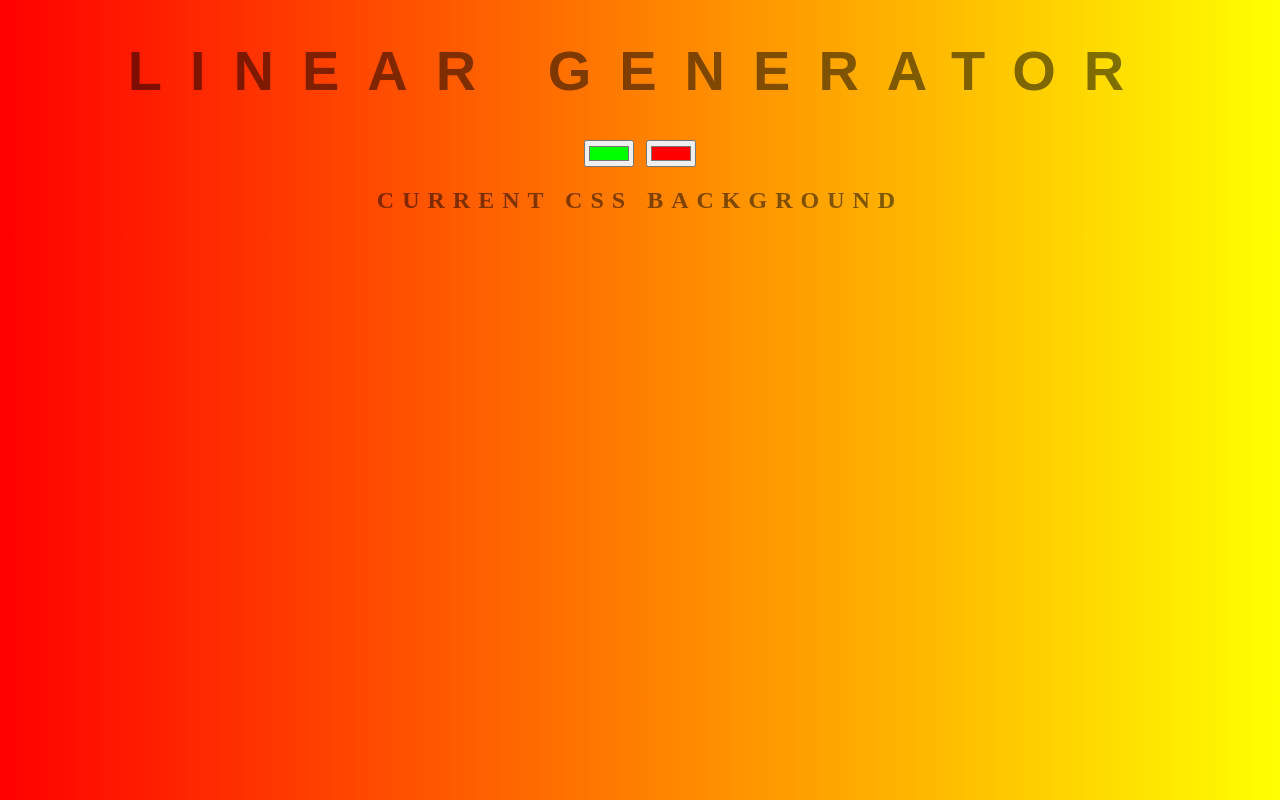
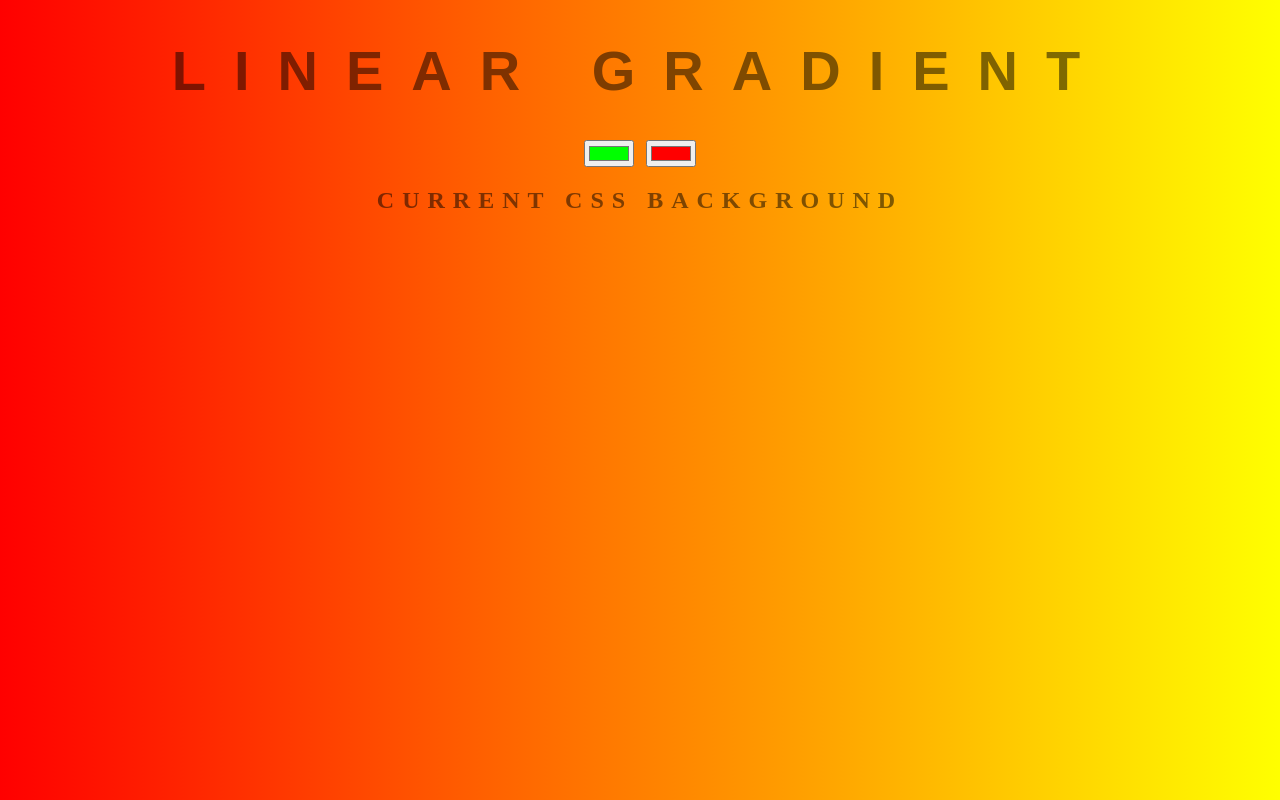
Before and after one commit to ArpitSaini07/linear-gradient, a plain HTML site: page index.html in a window 1280 px wide. Drawn offline with Linux system fonts and the light colour scheme.

Commit message:
Update index.html

```diff
--- a/index.html
+++ b/index.html
@@ -5,7 +5,7 @@
 	<link rel="stylesheet" type="text/css" href="style.css">
 </head>
 <body id="gradient">
-	<h1>Linear Generator</h1>
+	<h1>Linear Gradient</h1>
 	<input class="color1" type="color" name="color1" value="#00ff00">
 	<input class="color2" type="color" name="color2" value="#ff0000">
 	<h2>Current CSS Background</h2>
```
